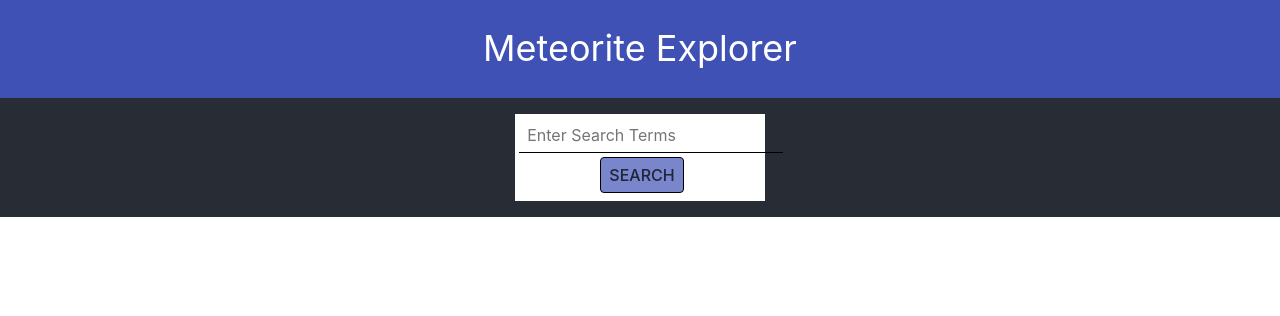
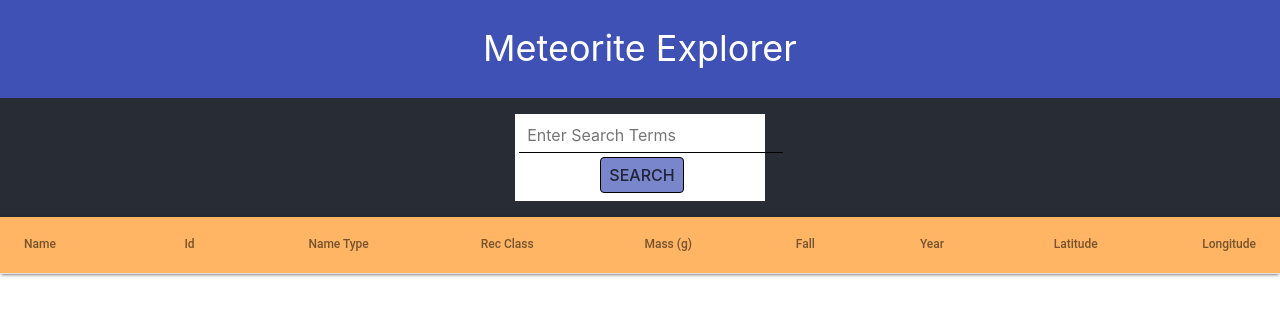
Before and after one commit to nottoobright/Meteorite-Explorer, a React (Create React App) app: page / in a window 1280 px wide. Shown: the top 316 px of the page. Built offline with nearby package versions, Linux system fonts and the light colour scheme.

Commit message:
Added material ui and display list

```diff
--- a/package.json
+++ b/package.json
@@ -3,6 +3,7 @@
   "version": "0.1.0",
   "private": true,
   "dependencies": {
+    "@material-ui/core": "^3.9.3",
     "react": "^16.8.6",
     "react-dom": "^16.8.6",
     "react-scripts": "3.0.1",
--- a/src/App.js
+++ b/src/App.js
@@ -4,6 +4,7 @@ import './App.css';
 //Components
 import Navbar from './components/Navbar';
 import SearchBar from './components/SearchBar';
+import MeteoriteList from './components/MeteoriteList';
 
 
 class App extends Component {
@@ -55,6 +56,7 @@ class App extends Component {
 			<div className = 'App bg-main'>
 				<Navbar/>
 				<SearchBar handleSearch={this.handleSearch}/>
+				<MeteoriteList data={this.state.data}/>
 			</div>
 		)
 	}
--- /dev/null
+++ b/src/components/MeteoriteList.js
@@ -0,0 +1,54 @@
+import React from 'react';
+import Table from '@material-ui/core/Table';
+import TableBody from '@material-ui/core/TableBody';
+import TableCell from '@material-ui/core/TableCell';
+import TableHead from '@material-ui/core/TableHead';
+import TableRow from '@material-ui/core/TableRow';
+import Paper from '@material-ui/core/Paper';
+import '../styles/Meteorite.css'
+
+
+const List = ({ data }) => {
+    return (
+        <div>
+            <Paper className='root'>
+                <Table className='table'>
+                    <TableHead className="bg-table">
+                        <TableRow>
+                            <TableCell>Name</TableCell>
+                            <TableCell align="right">Id</TableCell>
+                            <TableCell align="right">Name Type</TableCell>
+                            <TableCell align="right">Rec Class</TableCell>
+                            <TableCell align="right">Mass (g)</TableCell>
+                            <TableCell align="right">Fall</TableCell>
+                            <TableCell align="right">Year</TableCell>
+                            <TableCell align="right">Latitude</TableCell>
+                            <TableCell align="right">Longitude</TableCell>
+                        </TableRow>
+                    </TableHead>
+                    <TableBody>
+                        {
+                            data.map((i) => (
+                                <TableRow key={i.id}>
+                                    <TableCell component='th' scope='row'>
+                                        {i.name}
+                                    </TableCell>
+                                    <TableCell align="right">{i.id}</TableCell>
+                                    <TableCell align="right">{i.nametype}</TableCell>
+                                    <TableCell align="right">{i.recclass}</TableCell>
+                                    <TableCell align="right">{i.mass}</TableCell>
+                                    <TableCell align="right">{i.fall}</TableCell>
+                                    <TableCell align="right">{i.year}</TableCell>
+                                    <TableCell align="right">{i.reclat}</TableCell>
+                                    <TableCell align="right">{i.reclong}</TableCell>
+                                </TableRow>
+                            ))
+                        }
+                    </TableBody>
+                </Table>
+            </Paper>
+        </div>
+    )
+}
+
+export default List;
--- /dev/null
+++ b/src/styles/Meteorite.css
@@ -0,0 +1,12 @@
+.root {
+    width: 100;
+    overflow-x: 'auto'
+}
+
+.table {
+    min-width: 700;
+}
+
+.bg-table {
+    background-color: #FFB564;
+}
```
Also changed, not shown: 1 other file (tests, documents, lock files or other folders).
